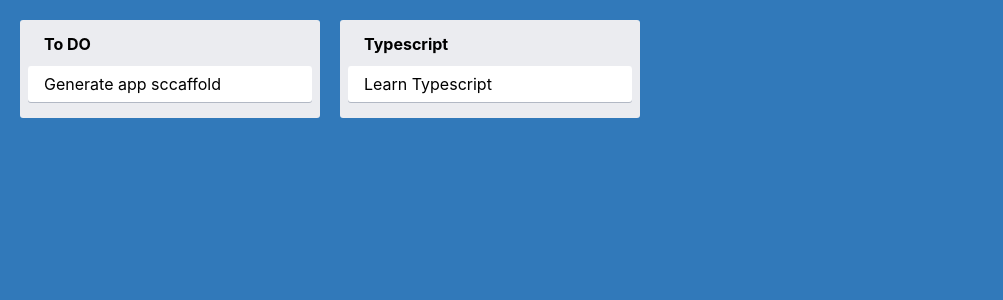
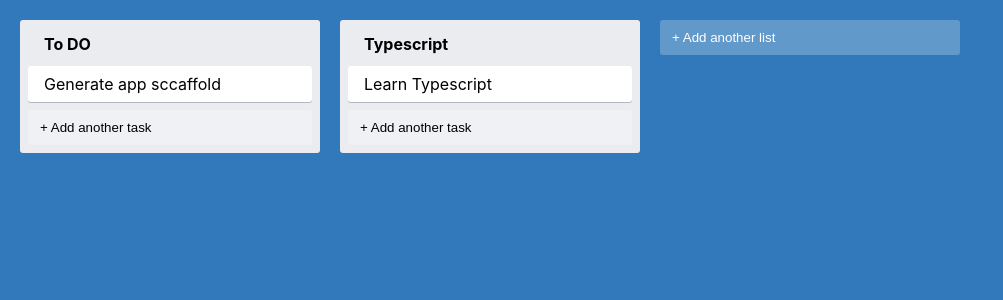
Before and after one commit to coloed3/TrelloClone-react-typescript, a React (Create React App) app: page / in a window 1280 px wide. Shown: the top 300 px of the page, without its empty margins (0-1003 px from the left). Built offline with nearby package versions, Linux system fonts and the light colour scheme.

Commit message:
created 2 components one to create new item and one to house the form for the new item

```diff
--- /dev/null
+++ b/src/AddNewItem.tsx
@@ -0,0 +1,31 @@
+import React, { useState } from "react";
+import { NewItemForm } from "./NewItemForm";
+import { AddItemButton } from "./styles";
+
+interface AddNewItemsProps {
+  toggleButtonText: string;
+  dark?: boolean;
+  onAdd(text: string): void;
+}
+
+export const AddNewItem = (props: AddNewItemsProps) => {
+  const [showForm, setShowForm] = useState(false);
+  const { onAdd, toggleButtonText, dark } = props;
+
+  if (showForm) {
+    return (
+      <NewItemForm
+        onAdd={(text) => {
+          onAdd(text);
+          setShowForm(false);
+        }}
+      />
+    );
+  }
+
+  return (
+    <AddItemButton dark={dark} onClick={() => setShowForm(true)}>
+      {toggleButtonText}
+    </AddItemButton>
+  );
+};
--- a/src/App.tsx
+++ b/src/App.tsx
@@ -1,22 +1,21 @@
-import React from 'react';
-import { Card } from './Card';
-import { Column } from './Column';
+import React from "react";
+import { AddNewItem } from "./AddNewItem";
+import { Card } from "./Card";
+import { Column } from "./Column";
 
-import { AppContainer, ColumnTitle} from './styles'
-
+import { AppContainer } from "./styles";
 
 function App() {
-
   return (
     <AppContainer>
+      <Column text='To DO'>
+        <Card text='Generate app sccaffold' />
+      </Column>
 
-       <Column text="To DO">
-         <Card text="Generate app sccaffold"/>
-       </Column>
-
-        <Column text="Typescript">
-            <Card text="Learn Typescript"/>
-        </Column>
+      <Column text='Typescript'>
+        <Card text='Learn Typescript' />
+      </Column>
+      <AddNewItem toggleButtonText='+ Add another list' onAdd={console.log} />
     </AppContainer>
   );
 }
--- a/src/Column.tsx
+++ b/src/Column.tsx
@@ -1,20 +1,23 @@
-import React from 'react';
-import { ColumnContainer, ColumnTitle } from './styles';
-
+import React from "react";
+import { AddNewItem } from "./AddNewItem";
+import { ColumnContainer, ColumnTitle } from "./styles";
 
 interface ColumnProps {
-    text: string;
-    children: React.ReactNode
-
+  text: string;
+  children: React.ReactNode;
 }
 
+export const Column: React.FC<ColumnProps> = ({ text, children }) => {
+  return (
+    <ColumnContainer>
+      <ColumnTitle>{text}</ColumnTitle>
+      {children}
 
-export const Column: React.FC<ColumnProps> = ({text, children }) =>{
-
-    return (
-         <ColumnContainer>
-                <ColumnTitle>{text}</ColumnTitle>
-          {children}
-        </ColumnContainer>
-    )
-}
+      <AddNewItem
+        toggleButtonText='+ Add another task'
+        onAdd={console.log}
+        dark
+      />
+    </ColumnContainer>
+  );
+};
--- /dev/null
+++ b/src/NewItemForm.tsx
@@ -0,0 +1,19 @@
+import React, { useState } from "react";
+import { NewItemButton, NewItemFormContainer, NewItemInput } from "./styles";
+
+interface NewItemFormProps {
+  onAdd(text: string): string | void;
+}
+
+export const NewItemForm = (props: NewItemFormProps) => {
+  const [text, setText] = useState("");
+
+  const { onAdd } = props;
+
+  return (
+    <NewItemFormContainer>
+      <NewItemInput value={text} onChange={(e) => setText(e.target.value)} />
+      <NewItemButton onClick={() => onAdd(text)}> Create</NewItemButton>
+    </NewItemFormContainer>
+  );
+};
--- a/src/styles.ts
+++ b/src/styles.ts
@@ -1,35 +1,85 @@
-import styled from 'styled-components';
+import styled from "styled-components";
 
+//interfaces for button
+
+interface AddItemButtonProps {
+  dark?: boolean;
+}
 
 // container elements
 
-export const AppContainer  = styled.div`
+export const AppContainer = styled.div`
   align-items: flex-start;
   background-color: #3179ba;
- display : flex;
+  display: flex;
   flex-direction: row;
- height : 100%;
+  height: 100%;
   padding: 20px;
   width: 100%;
+`;
 
-`
-
-export const ColumnContainer = styled.div` background-color: #ebecf0;
+export const ColumnContainer = styled.div`
+  background-color: #ebecf0;
   width: 300px;
   min-height: 40px;
   margin-right: 20px;
   border-radius: 3px;
   padding: 8px 8px;
   flex-grow: 0;
-`
-export const ColumnTitle = styled.div` padding: 6px 16px 12px; font-weight: bold;
-`
+`;
+export const ColumnTitle = styled.div`
+  padding: 6px 16px 12px;
+  font-weight: bold;
+`;
 
-export const CardContainer = styled.div` background-color: #fff;
+export const CardContainer = styled.div`
+  background-color: #fff;
   cursor: pointer;
   margin-bottom: 0.5rem;
   padding: 0.5rem 1rem;
   max-width: 300px;
   border-radius: 3px;
   box-shadow: #091e4240 0px 1px 0px 0px;
-`
+`;
+
+export const AddItemButton = styled.button<AddItemButtonProps>`
+  background-color: #ffffff3d;
+  border-radius: 3px;
+  border: none;
+  color: ${(props) => (props.dark ? "#000" : "#fff")};
+  cursor: pointer;
+  max-width: 300px;
+  padding: 10px 12px;
+  text-align: left;
+  transition: background 85ms ease-in;
+  width: 100%;
+  &:hover {
+    background-color: #ffffff52;
+  }
+`;
+
+export const NewItemFormContainer = styled.div`
+  max-width: 300px;
+  display: flex;
+  flex-direction: column;
+  width: 100%;
+  align-items: flex-start;
+`;
+export const NewItemButton = styled.button`
+  background-color: #5aac44;
+  border-radius: 3px;
+  border: none;
+  box-shadow: none;
+  color: #fff;
+  padding: 6px 12px;
+  text-align: center;
+`;
+
+export const NewItemInput = styled.input`
+  border-radius: 3px;
+  border: none;
+  box-shadow: #091e4240 0px 1px 0px 0px;
+  margin-bottom: 0.5rem;
+  padding: 0.5rem 1rem;
+  width: 100%;
+`;
```
Also changed, not shown: src/Card.tsx (+7 -10 lines), src/utils/useFocus.ts (added, +11 -0 lines), 2 other files (tests, documents, lock files or other folders). Lines whose indentation alone changed are shown as unchanged.
